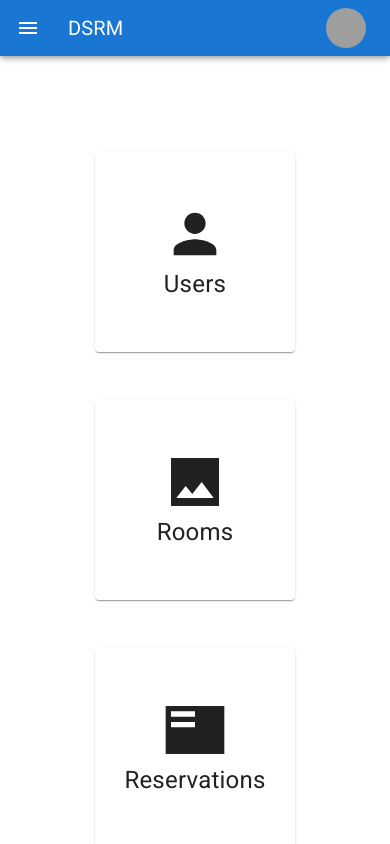
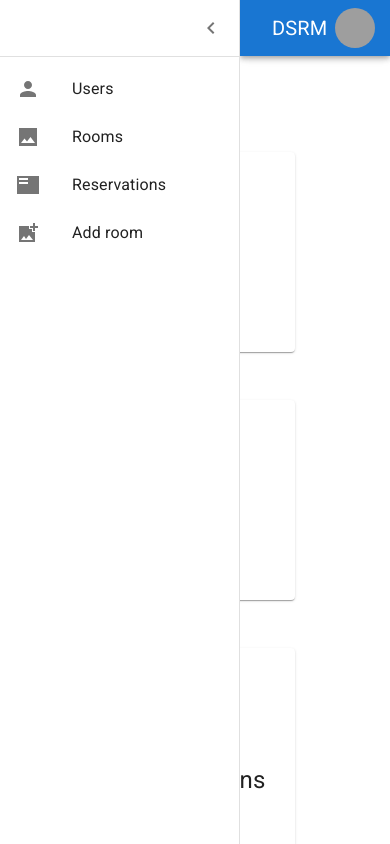
Before and after one commit to dorm-social-room-manager/dsrm-frontend, a React (Vite) app: page /dashboard in a window 390 px wide. Both pictures are taken after a click on the button 28 px from the left and 28 px from the top of the page. Shown: the top 844 px of the page. Built offline with nearby package versions, Linux system fonts and the light colour scheme; grey boxes are pictures that could not be loaded.

Commit message:
feat(app-bar): Create Hamburger Menu
* feat: added HamburgerMenu

Related work item: GH-45

* fix: menu icon now disappears

Related work item: GH-45

```diff
--- a/src/components/DashboardHeader/DashboardHeader.tsx
+++ b/src/components/DashboardHeader/DashboardHeader.tsx
@@ -1,16 +1,115 @@
-import { AppBar, Avatar, Box, IconButton, Toolbar, Typography } from '@mui/material';
+import { AppBar, AppBarProps, Avatar, Box, Divider, Drawer, IconButton, List, styled, Toolbar, Typography } from '@mui/material';
+import AddPhotoAlternateSharpIcon from '@mui/icons-material/AddPhotoAlternateSharp';
+import ChevronLeftIcon from '@mui/icons-material/ChevronLeft';
 import { DashboardHeaderProps } from './DashboardHeader.types';
+import { DashboardItem } from '../DashboardCard/DashboardCard.types';
+import { DrawerItem } from './DrawerItem';
+import FeaturedPlayListSharpIcon from '@mui/icons-material/FeaturedPlayListSharp';
+import InsertPhotoSharpIcon from '@mui/icons-material/InsertPhotoSharp';
 import MenuIcon from '@mui/icons-material/Menu';
+import NoteAddIcon from '@mui/icons-material/NoteAdd';
+import PersonIcon from '@mui/icons-material/Person';
+import { t } from 'i18next';
+import { useState } from 'react';
 
+const DrawerHeader = styled('div')(({ theme }) => {
+  return {
+    alignItems: 'center',
+    display: 'flex',
+    padding: theme.spacing(0, 1),
+    ...theme.mixins.toolbar,
+    justifyContent: 'flex-end',
+  };
+});
+
+interface MyAppBarProps extends AppBarProps {
+  open?: boolean;
+}
+const MyAppBar = styled(AppBar, {
+  shouldForwardProp: (prop) => {
+    return prop !== 'open';
+  },
+})<MyAppBarProps>(({ theme, open }) => {
+  return {
+    transition: theme.transitions.create(['margin', 'width'], {
+      duration: theme.transitions.duration.leavingScreen,
+      easing: theme.transitions.easing.sharp,
+    }),
+    ...(open && {
+      marginLeft: `${drawerWidth}px`,
+      transition: theme.transitions.create(['margin', 'width'], {
+        duration: theme.transitions.duration.enteringScreen,
+        easing: theme.transitions.easing.easeOut,
+      }),
+      width: `calc(100% - ${drawerWidth}px)`,
+    }),
+  };
+});
+
+const drawerWidth = 240;
 export function DashboardHeader(props: DashboardHeaderProps) {
+  const [open, setOpen] = useState(false);
+  const handleDrawerOpen = () => {
+    setOpen(true);
+  };
+
+  const handleDrawerClose = () => {
+    setOpen(false);
+  };
+
+  const drawerItems: DashboardItem[] = [];
+  if (props.userRole === 'Admin') {
+    drawerItems.push(
+      {
+        icon: PersonIcon,
+        title: t(`dashboardPage.users`),
+        url: '/dashboard/user-list',
+      },
+      {
+        icon: InsertPhotoSharpIcon,
+        title: t(`dashboardPage.rooms`),
+        url: '/dashboard/rooms',
+      },
+      {
+        icon: FeaturedPlayListSharpIcon,
+        title: t('dashboardPage.reservations'),
+        url: '/dashboard/reservations',
+      },
+      {
+        icon: AddPhotoAlternateSharpIcon,
+        title: t('dashboardPage.addRoom'),
+        url: '/dashboard/add-room',
+      }
+    );
+  } else {
+    drawerItems.push(
+      {
+        icon: InsertPhotoSharpIcon,
+        title: t(`dashboardPage.rooms`),
+        url: '/dashboard/rooms',
+      },
+      {
+        icon: FeaturedPlayListSharpIcon,
+        title: t('dashboardPage.reservations'),
+        url: '/dashboard/reservations',
+      },
+      {
+        icon: NoteAddIcon,
+        title: t('dashboardPage.addReservation'),
+        url: '/dashboard/add-reservation',
+      }
+    );
+  }
   return (
     <Box>
-      <AppBar>
+      <MyAppBar open={open}>
         <Toolbar>
           <IconButton
             color='inherit'
+            onClick={handleDrawerOpen}
             size='large'
             edge='start'
+            sx={{ ...(open && { display: 'none' }) }}
           >
             <MenuIcon />
           </IconButton>
@@ -29,7 +128,37 @@ export function DashboardHeader(props: DashboardHeaderProps) {
             />
           </IconButton>
         </Toolbar>
-      </AppBar>
+      </MyAppBar>
+      <Drawer
+        sx={{
+          '& .MuiDrawer-paper': {
+            boxSizing: 'border-box',
+            width: drawerWidth,
+          },
+          flexShrink: 0,
+          width: drawerWidth,
+        }}
+        variant='persistent'
+        anchor='left'
+        open={open}
+      >
+        <DrawerHeader>
+          <IconButton onClick={handleDrawerClose}>
+            <ChevronLeftIcon />
+          </IconButton>
+        </DrawerHeader>
+        <Divider />
+        <List>
+          {drawerItems.map((item, index) => {
+            return (
+              <DrawerItem
+                key={index}
+                {...item}
+              />
+            );
+          })}
+        </List>
+      </Drawer>
     </Box>
   );
 }
--- a/src/components/DashboardHeader/DashboardHeader.types.ts
+++ b/src/components/DashboardHeader/DashboardHeader.types.ts
@@ -2,4 +2,5 @@ export interface DashboardHeaderProps {
   userAvatar?: string;
   userName?: string;
   logo: string;
+  userRole?: string;
 }
--- /dev/null
+++ b/src/components/DashboardHeader/DrawerItem.tsx
@@ -0,0 +1,28 @@
+import { Link, ListItem, ListItemButton, ListItemIcon, ListItemText, SvgIcon } from '@mui/material';
+import { DashboardItem } from '../DashboardCard/DashboardCard.types';
+import { Link as RouterLink } from 'react-router-dom';
+export function DrawerItem(props: DashboardItem) {
+  return (
+    <Link
+      component={RouterLink}
+      to={props.url}
+      underline='none'
+      color='inherit'
+    >
+      <ListItem
+        key={props.title}
+        disablePadding
+      >
+        <ListItemButton>
+          <ListItemIcon>
+            <SvgIcon
+              color={'inherit'}
+              component={props.icon}
+            />
+          </ListItemIcon>
+          <ListItemText primary={props.title} />
+        </ListItemButton>
+      </ListItem>
+    </Link>
+  );
+}
--- a/src/locales/en/dashboardPage.json
+++ b/src/locales/en/dashboardPage.json
@@ -2,5 +2,6 @@
     "users": "Users",
     "rooms": "Rooms",
     "reservations": "Reservations",
-    "addRoom": "Add room"
+    "addRoom": "Add room",
+    "addReservation": "Add reservation"
 }
--- a/src/locales/pl/dashboardPage.json
+++ b/src/locales/pl/dashboardPage.json
@@ -2,5 +2,6 @@
     "users": "Użytkownicy",
     "rooms": "Pokoje",
     "reservations": "Rezerwacje",
-    "addRoom": "Dodaj pokój"
+    "addRoom": "Dodaj pokój",
+    "addReservation": "Dodaj rezerwację"
 }
--- a/src/pages/DashboardPage.tsx
+++ b/src/pages/DashboardPage.tsx
@@ -12,11 +12,6 @@ import { useTranslation } from 'react-i18next';
 
 export function DashboardPage() {
   const { t } = useTranslation();
-  const dashboardHeaderProps: DashboardHeaderProps = {
-    logo: t('dashboard.logo'),
-    userAvatar: 'https://www.w3schools.com/howto/img_avatar.png',
-    userName: 'John Doe',
-  };
 
   const ADMIN_ITEMS: DashboardItem[] = [
     {
@@ -40,6 +35,12 @@ export function DashboardPage() {
       url: '/dashboard/add-room',
     },
   ];
+  const dashboardHeaderProps: DashboardHeaderProps = {
+    logo: t('dashboard.logo'),
+    userAvatar: 'https://www.w3schools.com/howto/img_avatar.png',
+    userName: 'John Doe',
+    userRole: 'Admin',
+  };
   return (
     <Grid
       container
```
